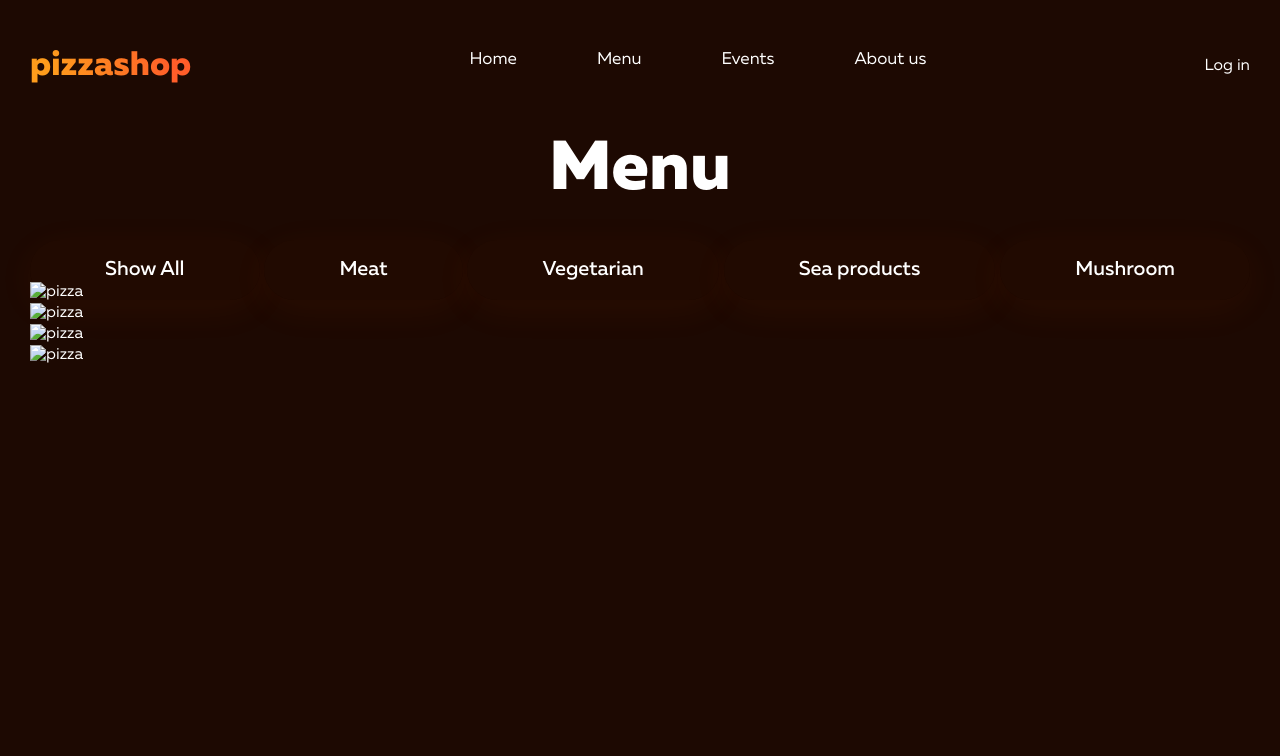
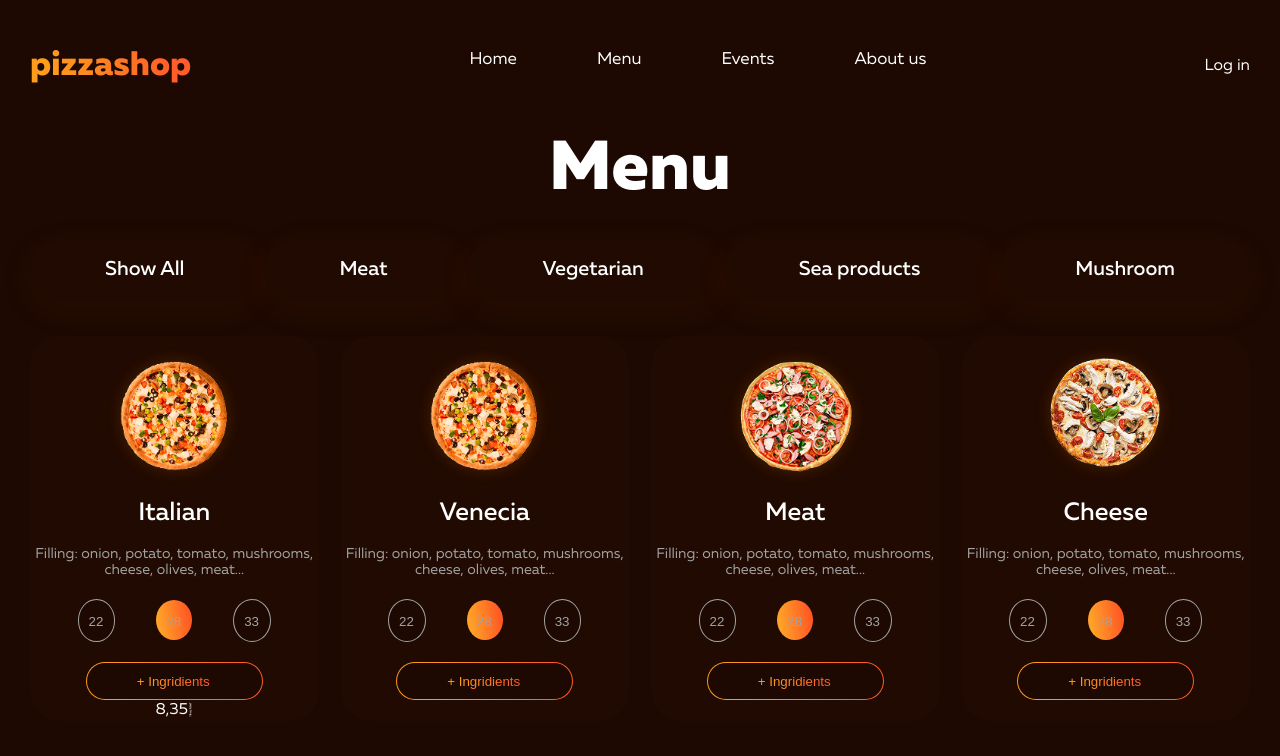
Before and after one commit to sherzodxon/pizzashop, a plain HTML site: page index.html in a window 1280 px wide. Drawn offline with Linux system fonts and the light colour scheme.

Commit message:
card-menu created

```diff
--- a/index.html
+++ b/index.html
@@ -57,24 +57,56 @@
                 </ul>
                 <ul class="card__list">
                     <li class="card__pizza-item">
-                        <img src="" alt="pizza" width="159" height="157">
-                        <h3 class="card__pizza-title"></h3>
-                        <p class="card__pizza-text"></p>
+                        <img src="img/italiano.png" alt="pizza" width="159" height="157">
+                        <h3 class="card__pizza-title">Italian</h3>
+                        <p class="card__pizza-text">Filling: onion, potato, tomato, mushrooms, cheese, olives, meat...
+                        </p>
+                        <div class="card__wrapper">
+                            <button class="card__button">22</button>
+                            <button class="card__button--light">28</button>
+                            <button class="card__button">33</button>
+                        </div>
+                        <button class="card__menu-button"><span>+ Ingridients</span></button>
+                        <div class="menu__value">
+                            <p class="menu__price">8,35$</p>
+
+                        </div>
                     </li>
                     <li class="card__pizza-item">
-                        <img src="" alt="pizza" width="159" height="157">
-                        <h3 class="card__pizza-title"></h3>
-                        <p class="card__pizza-text"></p>
+                        <img src="img/venecia.png" alt="pizza" width="159" height="157">
+                        <h3 class="card__pizza-title">Venecia</h3>
+                        <p class="card__pizza-text">Filling: onion, potato, tomato, mushrooms, cheese, olives, meat...
+                        </p>
+                        <div class="card__wrapper">
+                            <button class="card__button">22</button>
+                            <button class="card__button--light">28</button>
+                            <button class="card__button">33</button>
+                        </div>
+                        <button class="card__menu-button"><span>+ Ingridients</span></button>
                     </li>
                     <li class="card__pizza-item">
-                        <img src="" alt="pizza" width="159" height="157">
-                        <h3 class="card__pizza-title"></h3>
-                        <p class="card__pizza-text"></p>
+                        <img src="img/meat.png" alt="pizza" width="159" height="157">
+                        <h3 class="card__pizza-title">Meat</h3>
+                        <p class="card__pizza-text">Filling: onion, potato, tomato, mushrooms, cheese, olives, meat...
+                        </p>
+                        <div class="card__wrapper">
+                            <button class="card__button">22</button>
+                            <button class="card__button--light">28</button>
+                            <button class="card__button">33</button>
+                        </div>
+                        <button class="card__menu-button"><span>+ Ingridients</span></button>
                     </li>
                     <li class="card__pizza-item">
-                        <img src="" alt="pizza" width="159" height="157">
-                        <h3 class="card__pizza-title"></h3>
-                        <p class="card__pizza-text"></p>
+                        <img src="img/chease.png" alt="pizza" width="159" height="157">
+                        <h3 class="card__pizza-title">Cheese</h3>
+                        <p class="card__pizza-text">Filling: onion, potato, tomato, mushrooms, cheese, olives, meat...
+                        </p>
+                        <div class="card__wrapper">
+                            <button class="card__button">22</button>
+                            <button class="card__button--light">28</button>
+                            <button class="card__button">33</button>
+                        </div>
+                        <button class="card__menu-button"><span>+ Ingridients</span></button>
                     </li>
                 </ul>
             </div>
--- a/scss/blocks/_card.scss
+++ b/scss/blocks/_card.scss
@@ -0,0 +1,93 @@
+.card__list {
+    display: flex;
+    text-align: center;
+    margin-top: 54px;
+}
+
+.card__pizza-item {
+    background: rgba(33, 10, 1, 1);
+    border-radius: 29.53px;
+    margin-right: 22px;
+    &:last-child{
+        margin: 0;
+    }
+}
+
+.card__pizza-title {
+    margin-bottom: 20px;
+    font-weight: 500;
+    font-style: Medium;
+    font-size: 25.1px;
+    line-height: 110.00000000000001%;
+    letter-spacing: 0%;
+}
+
+.card__pizza-text {
+    margin-bottom: 20px;
+    font-weight: 400;
+    font-style: Regular;
+    font-size: 14.32px;
+    line-height: 110.00000000000001%;
+    letter-spacing: 0%;
+    color: rgba(163, 163, 163, 1);
+
+}
+
+.card__button {
+    border-radius: 50%;
+    border: none;
+    padding: 14px 11px 12px 10px;
+    background-color: $brown;
+    color: rgba(163, 163, 163, 1);
+    border: 1px solid rgba(163, 163, 163, 1);
+    cursor: pointer;
+    margin-right: 37px;
+
+    &:last-child {
+        margin-right: 0;
+    }
+}
+
+.card__button--light {
+    background: linear-gradient(261.69deg, #FF5924 12.12%, #FFA229 86.72%);
+    border: none;
+    border-radius: 50%;
+    color: rgba(163, 163, 163, 1);
+    padding: 14px 11px 11px 10px;
+    cursor: pointer;
+    margin-right: 37px;
+
+    &:last-child {
+        margin-right: 0;
+    }
+}
+
+.card__wrapper {
+    align-items: center;
+    margin-bottom: 20px;
+}
+
+.card__menu-button {
+    border: 1px solid transparent;
+    border-radius: 20px;
+    padding: 11px 52px 10px 50px;
+    background: linear-gradient(to right, $brown, $brown), $gradient;
+    background-clip: padding-box, border-box;
+    background-origin: padding-box, border-box;
+    cursor: pointer;
+    transition: color 900ms;
+
+    span {
+        background: $gradient;
+        color: transparent;
+        background-clip: text;
+    }
+
+    &:hover {
+        background: $gradient;
+
+        span {
+            color: #fff;
+        }
+    }
+}
```
Also changed, not shown: css/main.css.
